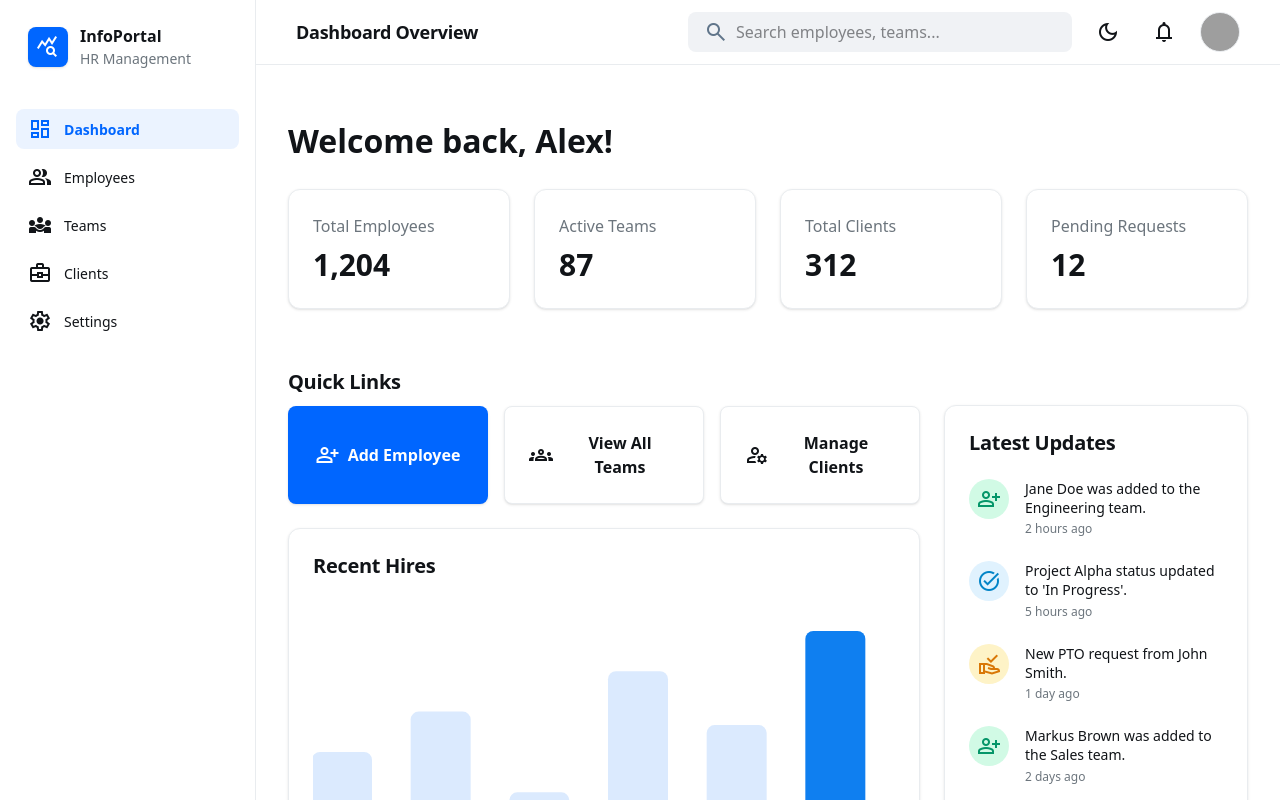
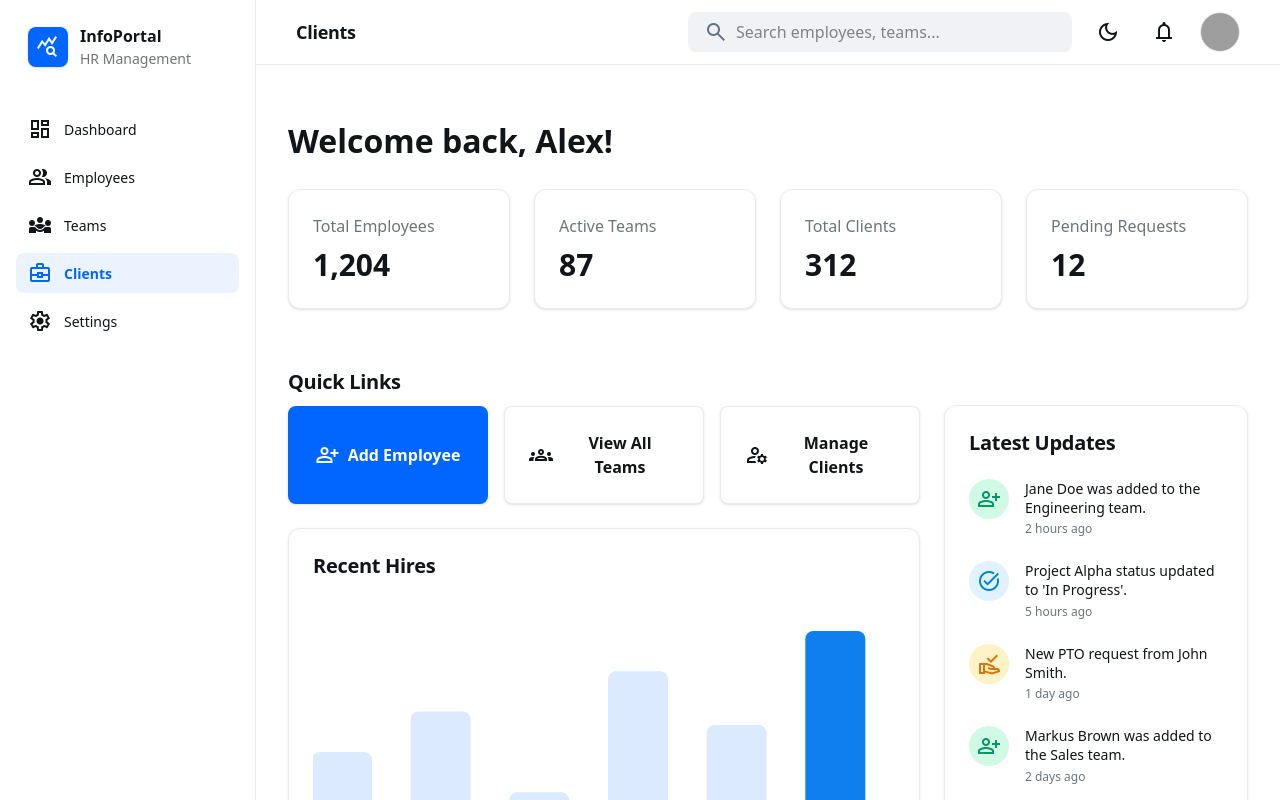
Before and after one commit to PrabhanjanAritha/EmployeeManagement-Aritha, a React (Vite) app: page /clients in a window 1280 px wide. Shown: the top 800 px of the page. Built offline with nearby package versions, Linux system fonts and the light colour scheme; grey boxes are pictures that could not be loaded.

Commit message:
build-3 adding routes

```diff
--- a/package.json
+++ b/package.json
@@ -15,6 +15,7 @@
     "react": "^19.2.0",
     "react-dom": "^19.2.0",
     "react-redux": "^9.2.0",
+    "react-router-dom": "^7.9.6",
     "recharts": "^3.5.1"
   },
   "devDependencies": {
--- a/src/App.tsx
+++ b/src/App.tsx
@@ -1,99 +1,23 @@
-import { useEffect, useState } from 'react';
-import { useDispatch, useSelector } from 'react-redux';
-import { toggleTheme as toggleThemeAction } from './store/themeSlice';
-import type { RootState } from './store';
-import { Sidebar } from './components/Sidebar';
+import { Routes, Route } from 'react-router-dom';
+import Layout from './Layout';
 import { Dashboard } from './pages/Dashboard';
 import { Employees } from './pages/Employees';
 import { AddEmployee } from './pages/AddEmployee';
 import { EmployeeDetails } from './pages/EmployeeDetails';
-import { Header } from './components/Header';
-// import { Employees } from './pages/Employees';
-// import { Teams } from './pages/Teams';
-// import { Clients } from './pages/Clients';
-// import { Settings } from './pages/Settings';
 
 export default function App() {
-  const dispatch = useDispatch();
-  const themeMode = useSelector((state: RootState) => state.theme.mode);
-  const isDarkMode = themeMode === 'dark';
-  const [isSidebarOpen, setIsSidebarOpen] = useState(false);
-  const [currentPage, setCurrentPage] = useState('dashboard');
-
-  // Apply theme class and persist to localStorage when the store theme changes
-  useEffect(() => {
-    const root = window.document.documentElement;
-    if (isDarkMode) {
-      root.classList.add('dark');
-      console.log("dark mode activated")
-      localStorage.setItem('theme', 'dark');
-    } else {
-      root.classList.remove('dark');
-      localStorage.setItem('theme', 'light');
-    }
-  }, [isDarkMode]);
-
-  const toggleTheme = () => {
-    dispatch(toggleThemeAction());
-  };
-
-  const renderPage = () => {
-    switch (currentPage) {
-      case 'dashboard':
-        return <Dashboard />;
-      case 'employees':
-        return <Employees onNavigate={setCurrentPage} />;
-      case 'add-employee':
-        return <AddEmployee />;
-      case 'employee-details':
-        return <EmployeeDetails />;
-      case 'teams':
-        return <Dashboard />;
-      case 'clients':
-        return <Dashboard />;
-      case 'settings':
-        return <Dashboard />;
-      default:
-        return <Dashboard />;
-    }
-  };
-
   return (
-    <div
-      className="relative flex min-h-screen w-full flex-row bg-white dark:bg-[#101922] transition-colors duration-200"
-      data-theme={isDarkMode ? 'dark' : 'light'}
-      style={{
-        backgroundColor: isDarkMode ? '#101922' : '#ffffff',
-        color: isDarkMode ? '#ffffff' : '#111418',
-      }}
-    >
-      {/* Mobile Overlay */}
-      {isSidebarOpen && (
-        <div
-          className="fixed inset-0 z-40 bg-black/50 lg:hidden"
-          onClick={() => setIsSidebarOpen(false)}
-        ></div>
-      )}
-
-      {/* Sidebar */}
-      <Sidebar
-        isOpen={isSidebarOpen}
-        currentPage={currentPage}
-        onNavigate={(page) => {
-          setCurrentPage(page);
-          setIsSidebarOpen(false);
-        }}
-      />
-
-      <div className="flex flex-1 flex-col min-w-0">
-        <Header
-          onMenuClick={() => setIsSidebarOpen(!isSidebarOpen)}
-          toggleTheme={toggleTheme}
-        />
-        <main className="flex-1 p-4 md:p-8 overflow-y-auto h-[calc(100vh-64px)] scrollbar-hide">
-          {renderPage()}
-        </main>
-      </div>
-    </div>
+    <Routes>
+      <Route element={<Layout />}>
+        <Route path="/" element={<Dashboard />} />
+        <Route path="/dashboard" element={<Dashboard />} />
+        <Route path="/employees" element={<Employees />} />
+        <Route path="/employees/add" element={<AddEmployee />} />
+        <Route path="/employees/:id" element={<EmployeeDetails />} />
+        <Route path="/teams" element={<Dashboard />} />
+        <Route path="/clients" element={<Dashboard />} />
+        <Route path="/settings" element={<Dashboard />} />
+      </Route>
+    </Routes>
   );
 }
--- /dev/null
+++ b/src/Layout.tsx
@@ -0,0 +1,90 @@
+import React, { useState } from 'react';
+import { useLocation, useNavigate, Outlet } from 'react-router-dom';
+import { useDispatch, useSelector } from 'react-redux';
+import { toggleTheme as toggleThemeAction } from './store/themeSlice';
+import type { RootState } from './store';
+import { Sidebar } from './components/Sidebar';
+import { Header } from './components/Header';
+
+export const Layout: React.FC = () => {
+  const dispatch = useDispatch();
+  const navigate = useNavigate();
+  const location = useLocation();
+  const themeMode = useSelector((state: RootState) => state.theme.mode);
+  const isDarkMode = themeMode === 'dark';
+  const [isSidebarOpen, setIsSidebarOpen] = useState(false);
+
+  // Map URL path to nav ID
+  const getCurrentPageId = () => {
+    const path = location.pathname;
+    if (path === '/' || path === '/dashboard') return 'dashboard';
+    if (path.includes('/employees')) return 'employees';
+    if (path === '/teams') return 'teams';
+    if (path === '/clients') return 'clients';
+    if (path === '/settings') return 'settings';
+    return 'dashboard';
+  };
+
+  const handleNavigate = (pageId: string) => {
+    switch (pageId) {
+      case 'dashboard':
+        navigate('/');
+        break;
+      case 'employees':
+        navigate('/employees');
+        break;
+      case 'teams':
+        navigate('/teams');
+        break;
+      case 'clients':
+        navigate('/clients');
+        break;
+      case 'settings':
+        navigate('/settings');
+        break;
+    }
+    setIsSidebarOpen(false);
+  };
+
+  const toggleTheme = () => {
+    dispatch(toggleThemeAction());
+  };
+
+  return (
+    <div
+      className="relative flex min-h-screen w-full flex-row bg-white dark:bg-[#101922] transition-colors duration-200"
+      data-theme={isDarkMode ? 'dark' : 'light'}
+      style={{
+        backgroundColor: isDarkMode ? '#101922' : '#ffffff',
+        color: isDarkMode ? '#ffffff' : '#111418',
+      }}
+    >
+      {/* Mobile Overlay */}
+      {isSidebarOpen && (
+        <div
+          className="fixed inset-0 z-40 bg-black/50 lg:hidden"
+          onClick={() => setIsSidebarOpen(false)}
+        ></div>
+      )}
+
+      {/* Sidebar */}
+      <Sidebar
+        isOpen={isSidebarOpen}
+        currentPage={getCurrentPageId()}
+        onNavigate={handleNavigate}
+      />
+
+      <div className="flex flex-1 flex-col min-w-0">
+        <Header
+          onMenuClick={() => setIsSidebarOpen(!isSidebarOpen)}
+          toggleTheme={toggleTheme}
+        />
+        <main className="flex-1 p-4 md:p-8 overflow-y-auto h-[calc(100vh-64px)] scrollbar-hide">
+          <Outlet />
+        </main>
+      </div>
+    </div>
+  );
+};
+
+export default Layout;
--- a/src/components/Header.tsx
+++ b/src/components/Header.tsx
@@ -1,4 +1,5 @@
 import React, { useState } from 'react';
+import { useLocation } from 'react-router-dom';
 import { useTheme } from '../theme/useTheme';
 
 interface HeaderProps {
@@ -8,6 +9,21 @@ interface HeaderProps {
 
 export const Header: React.FC<HeaderProps> = ({ onMenuClick, toggleTheme }) => {
   const { isDark, palette } = useTheme();
+  const location = useLocation();
+
+  const getPageTitle = () => {
+    const path = location.pathname;
+    if (path === '/' || path === '/dashboard') return 'Dashboard Overview';
+    if (path === '/employees' || path.startsWith('/employees')) {
+      if (path === '/employees/add') return 'Add Employee';
+      if (/^\/employees\/[^/]+/.test(path)) return 'Employee Details';
+      return 'Employees';
+    }
+    if (path === '/teams') return 'Teams';
+    if (path === '/clients') return 'Clients';
+    if (path === '/settings') return 'Settings';
+    return 'Dashboard Overview';
+  };
   const [isThemeHover, setIsThemeHover] = useState(false);
   const [isNotifHover, setIsNotifHover] = useState(false);
   const hoverBg = (hover: boolean) => (hover ? (isDark ? 'rgba(255,255,255,0.06)' : '#f0f2f5') : 'transparent');
@@ -29,7 +45,7 @@ export const Header: React.FC<HeaderProps> = ({ onMenuClick, toggleTheme }) => {
         >
           <span className="material-symbols-outlined">menu</span>
         </button>
-        <h2 style={{ color: palette.textPrimary }} className="text-lg font-bold leading-tight tracking-[-0.015em]">Dashboard Overview</h2>
+        <h2 style={{ color: palette.textPrimary }} className="text-lg font-bold leading-tight tracking-[-0.015em]">{getPageTitle()}</h2>
       </div>
 
       <div className="flex flex-1 justify-end items-center gap-3 md:gap-4">
--- a/src/components/QuickLinks.tsx
+++ b/src/components/QuickLinks.tsx
@@ -1,8 +1,10 @@
 import React from 'react';
+import { useNavigate } from 'react-router-dom';
 import { useTheme } from '../theme/useTheme';
 
 export const QuickLinks: React.FC = () => {
   const { palette } = useTheme();
+  const navigate = useNavigate();
 
   return (
     <div>
@@ -10,7 +12,7 @@ export const QuickLinks: React.FC = () => {
         Quick Links
       </h2>
       <div className="grid grid-cols-1 sm:grid-cols-3 gap-4">
-        <button style={{ backgroundColor: palette.primary, color: 'white' }} className="flex items-center justify-center gap-2 rounded-lg p-6 shadow-sm hover:opacity-90 transition-colors">
+        <button onClick={() => navigate('/employees/add')} style={{ backgroundColor: palette.primary, color: 'white' }} className="flex items-center justify-center gap-2 rounded-lg p-6 shadow-sm hover:opacity-90 transition-colors">
           <span className="material-symbols-outlined">person_add</span>
           <span className="text-base font-semibold">Add Employee</span>
         </button>
--- a/src/main.tsx
+++ b/src/main.tsx
@@ -1,5 +1,6 @@
 import { StrictMode } from 'react'
 import { createRoot } from 'react-dom/client'
+import { BrowserRouter } from 'react-router-dom'
 import { Provider } from 'react-redux'
 import { store } from './store'
 import './index.css'
@@ -8,7 +9,9 @@ import App from './App.tsx'
 createRoot(document.getElementById('root')!).render(
   <StrictMode>
     <Provider store={store}>
-      <App />
+      <BrowserRouter>
+        <App />
+      </BrowserRouter>
     </Provider>
   </StrictMode>,
 )
--- a/src/pages/Employees.tsx
+++ b/src/pages/Employees.tsx
@@ -1,4 +1,5 @@
 import React from 'react';
+import { useNavigate } from 'react-router-dom';
 import { useTheme } from '../theme/useTheme';
 
 const sampleEmployees = [
@@ -9,11 +10,8 @@ const sampleEmployees = [
   { id: 'EMP005', name: 'Robert Fox', team: 'Design', doj: '07/12/2018', exp: '10 years' },
 ];
 
-interface EmployeesProps {
-  onNavigate?: (page: string) => void;
-}
-
-export const Employees: React.FC<EmployeesProps> = ({ onNavigate }) => {
+export const Employees: React.FC = () => {
+  const navigate = useNavigate();
   const { palette } = useTheme();
 
   return (
@@ -25,7 +23,7 @@ export const Employees: React.FC<EmployeesProps> = ({ onNavigate }) => {
         </div>
 
         <div>
-          <button onClick={() => onNavigate?.('add-employee')} style={{ backgroundColor: palette.primary, color: '#fff' }} className="px-4 py-2 rounded-lg">
+          <button onClick={() => navigate('/employees/add')} style={{ backgroundColor: palette.primary, color: '#fff' }} className="px-4 py-2 rounded-lg">
             + Add Employee
           </button>
         </div>
```
Also changed, not shown: 1 other file (tests, documents, lock files or other folders).
